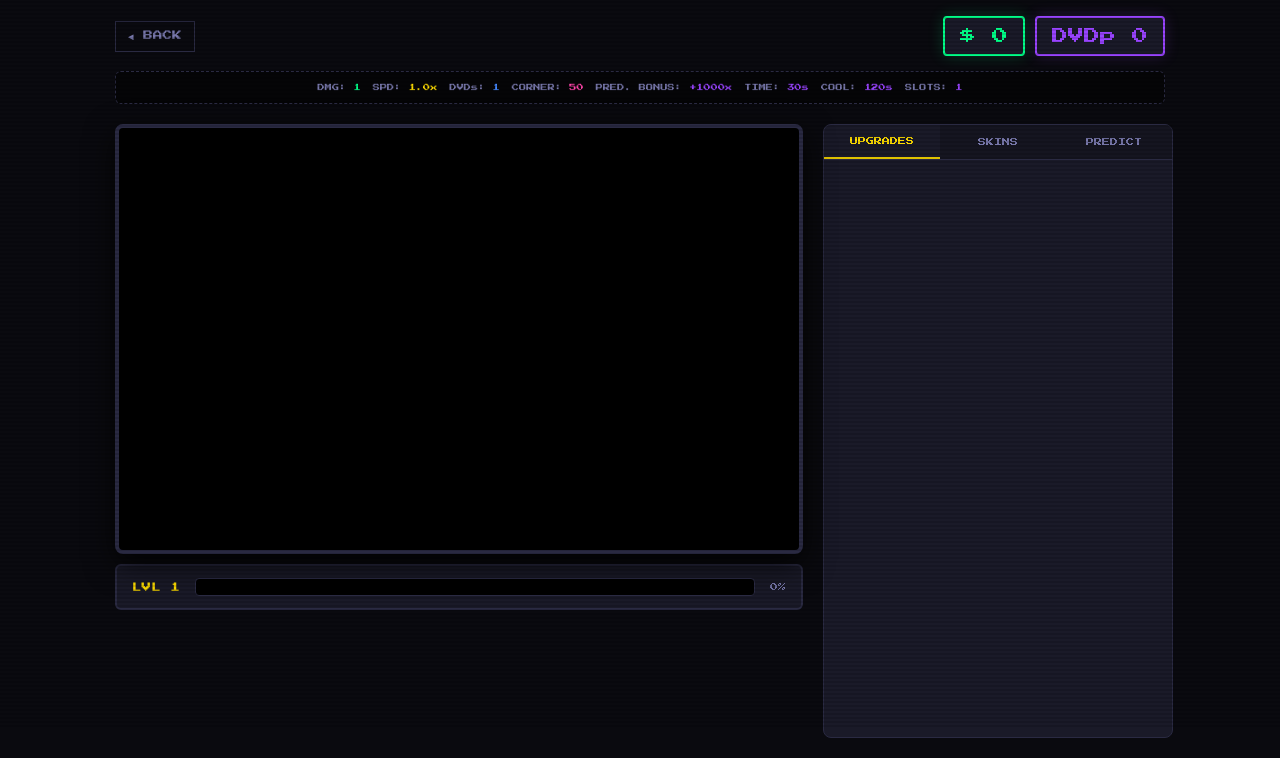
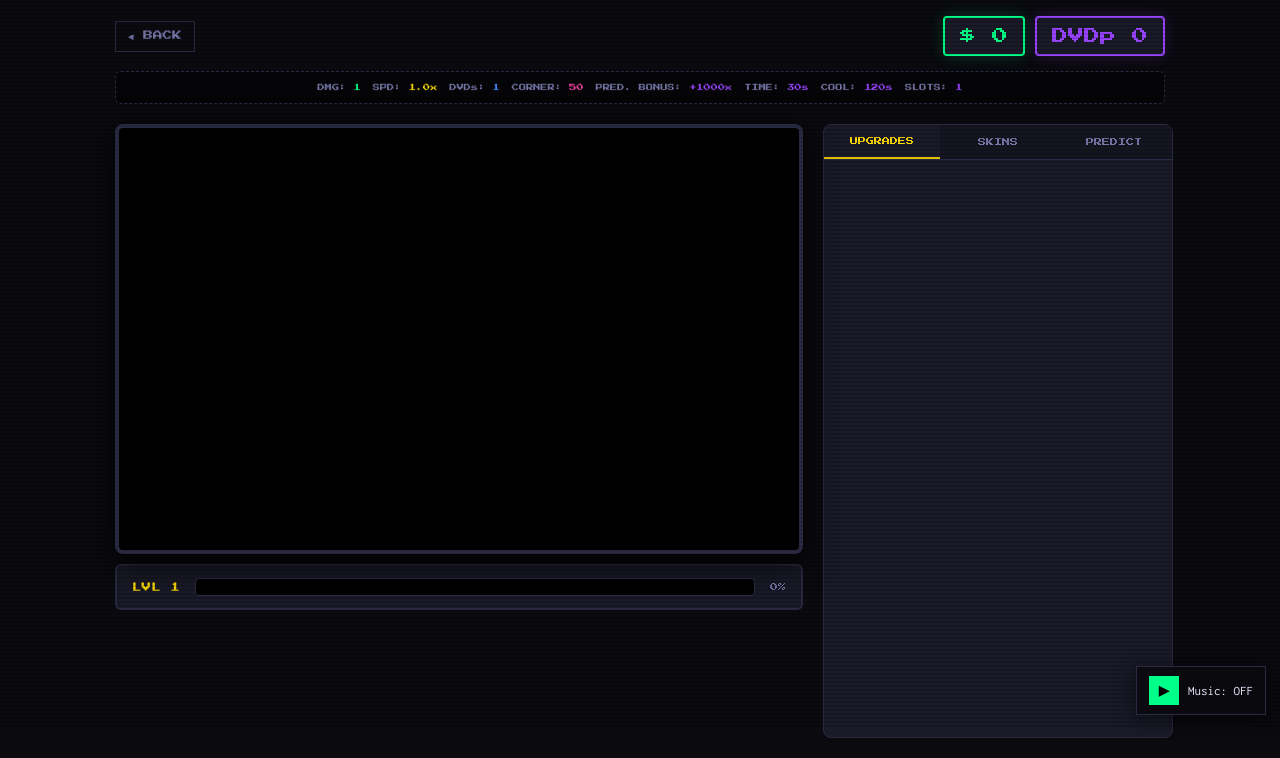
Before and after one commit to platypuspai/pixel-games, a plain HTML site: page dvd-plus.html in a window 1280 px wide. Shown: the part 71-829 px from the top of the page. Drawn offline with Linux system fonts and the light colour scheme; no server answers.

Commit message:
Integrate Plixo music in dvd_plus

```diff
--- a/dvd-plus.html
+++ b/dvd-plus.html
@@ -1771,5 +1771,7 @@
 })();
 
 </script>
+
+<script src="plixo-music.js" data-game-id="dvd_plus"></script>
 </body>
 </html>
```
